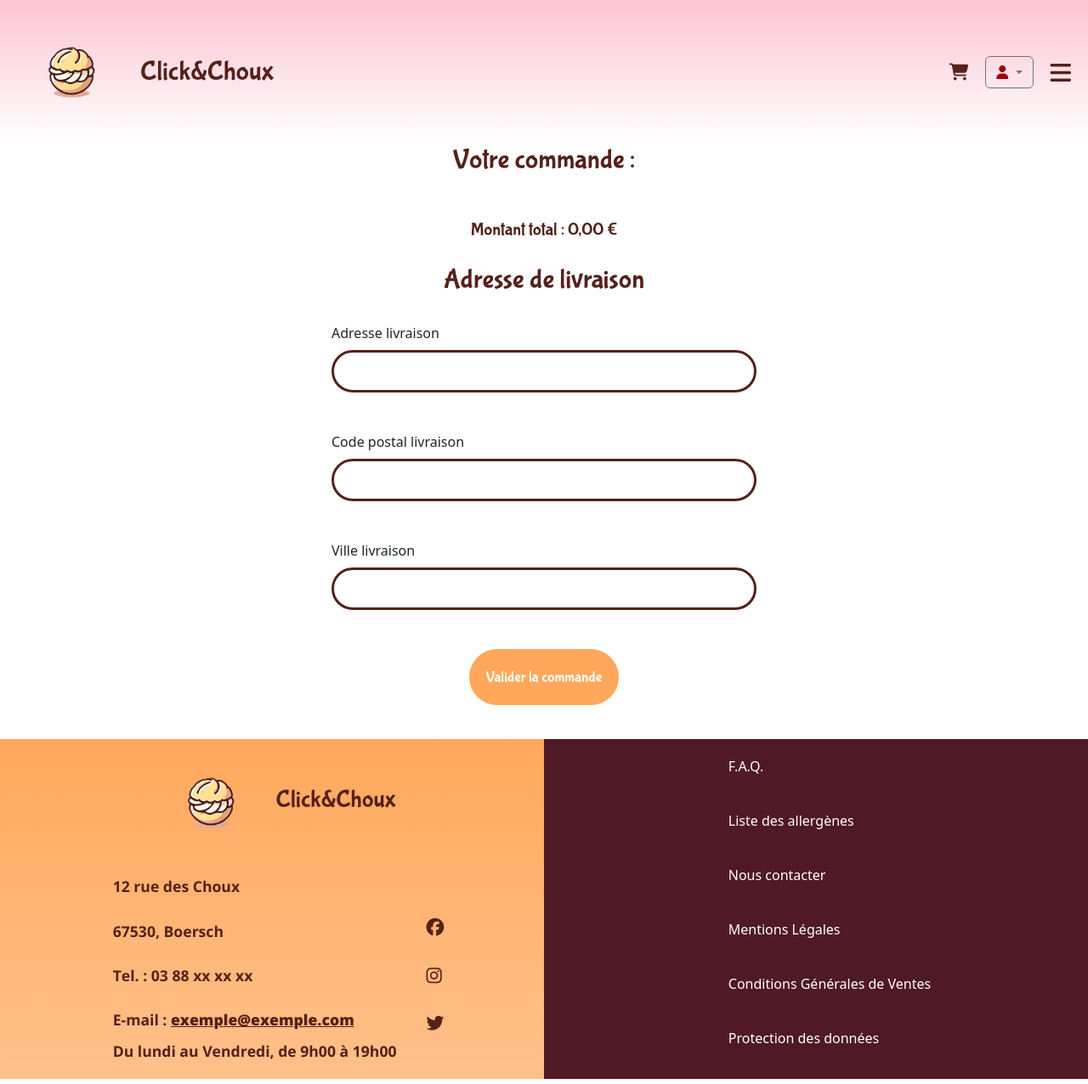
After one commit to GiacoLnd/ClickAndChoux, a Symfony app: template templates/commande/confirmation.html.twig in a window 1280 px wide. The commit adds this page. Shown: the whole page at 85% size. Run offline with Twig, Linux system fonts and the light colour scheme; the template is opened without the code that fills it, so the values that code supplies are empty; form fields are guessed from the names that the template uses; some libraries are stand-ins or nearby versions.

Commit message:
Added Confirmed Commande with added delivery address in a delivery form via CommandeType form // Added CSS to Commande confirmation // Fixed Favoris JSON response on favoris/list

```diff
--- a/public/css/style.css
+++ b/public/css/style.css
@@ -587,3 +587,75 @@ body{
         font-family: "Bubblegum Sans", sans-serif;
         padding: 15px;
     }
+
+    .commande-list {
+        display: flex;
+        flex-wrap: wrap;
+        gap: 20px;
+        justify-content: start;
+    }
+    .commande-product {
+        display: flex;
+        flex-direction: column;
+        align-items: center;
+        background: #fff;
+        border-radius: 10px;
+        box-shadow: 0 4px 8px rgba(0, 0, 0, 0.1);
+        padding: 15px; width: 200px;
+        text-align: center;
+    }
+    .catalog-image {
+        width: 120px;
+        height: 120px;
+        object-fit: cover;
+        border-radius: 10px;
+        margin-bottom: 10px;
+    }
+    .commande-container h3 {
+        font-size: 1.1rem;
+        font-family: "Bubblegum Sans", sans-serif;
+        color: #55211A;
+        font-size: 1.3em;
+        padding: 10px;
+    }
+    .commande-product p {
+        margin: 5px 0;
+        font-family: "Open Sans", sans-serif;
+        color: #55211A;
+        font-size: 1.1em;
+    }
+    .commande-container{
+        display: flex;
+        flex-direction: column;
+        align-items: center;
+        justify-content: center;
+        gap: 10px;
+    }
+
+    .livraison-container{
+        display: flex;
+        flex-direction: column;
+        align-items: center;
+        justify-content: center;
+        gap: 10px;
+    }
+
+    .commande-container input {
+        margin-bottom: 15px;
+        width: 500px;
+        padding: 10px;
+        margin-bottom: 20px;
+        border: 3px solid #55211A;
+        border-radius: 50px;
+    }
+
+    .commande-container button {
+        background-color: #FFA85C;
+        color: white;
+        padding: 20px;
+        border: none;
+        cursor: pointer;
+        border-radius: 50px;
+        font-family: "Bubblegum Sans", sans-serif;
+        font-size: 1.1em;
+    }
--- /dev/null
+++ b/templates/commande/confirmation.html.twig
@@ -0,0 +1,32 @@
+{% extends 'base.html.twig' %}
+
+{% block title %}Confirmation de la commande{% endblock %}
+
+{% block body %}
+<div class="commande-container">
+    <h2 class="login-title">Votre commande :</h2>
+        <div class="commande-list">
+            {% for panier in commande.paniers %}
+                <div class="commande-product">
+                    <a href="{{ path('produit_detail', {'id': panier.produit.id}) }}"><img src="/img/{{ panier.produit.image }}" alt="{{ panier.produit.nomProduit }}" class="catalog-image"></a>
+                    <h3>{{ panier.produit.nomProduit }}</h3>
+                    <p>Quantité : <strong>{{ panier.quantity }}</strong></p>
+                    <p>Prix total : <strong>{{ panier.getTotalTTC()|number_format(2, ',', ' ') }} €</strong></p>
+                </div>
+            {% endfor %}
+        </div>
+
+    <h3>Montant total : {{ commande.montantTotal|number_format(2, ',', ' ') }} €</h3>
+
+    <h2 class="login-title">Adresse de livraison</h2>
+    {{ form_start(form) }}
+        <div class="livraison-container">
+            {{ form_row(form.adresseLivraison) }}
+            {{ form_row(form.codePostalLivraison) }}
+            {{ form_row(form.villeLivraison) }}
+            <button type="submit">Valider la commande</button>
+        </div>
+    {{ form_end(form) }}
+
+</div>
+{% endblock %}
--- a/templates/commande/index.html.twig
+++ b/templates/commande/index.html.twig
@@ -4,7 +4,8 @@
 
 {% block body %}
     <h1>Merci pour votre commande !</h1>
-    <p>Votre commande n°{{ commande.id }} a été confirmée.</p>
+    <p>Votre command a été confirmée.</p>
+    <p>Référence de votre commande : {{ commande.reference }} </p>
     <p>Date : {{ commande.dateCommande|date('d/m/Y H:i') }}</p>
 
     <h2>Détails de la commande :</h2>
```
Also changed, not shown: migrations/Version20250210220850.php (added, +31 -0 lines), src/Controller/CommandeController.php (+51 -38 lines), src/Controller/FavorisController.php (+12 -15 lines), src/Entity/Commande.php (+45 -0 lines), src/EventListener/LoginListener.php (+8 -5 lines), src/Form/CommandeType.php (added, +65 -0 lines), templates/commande/validation.html.twig (deleted, +0 -42 lines), 1 other file.
